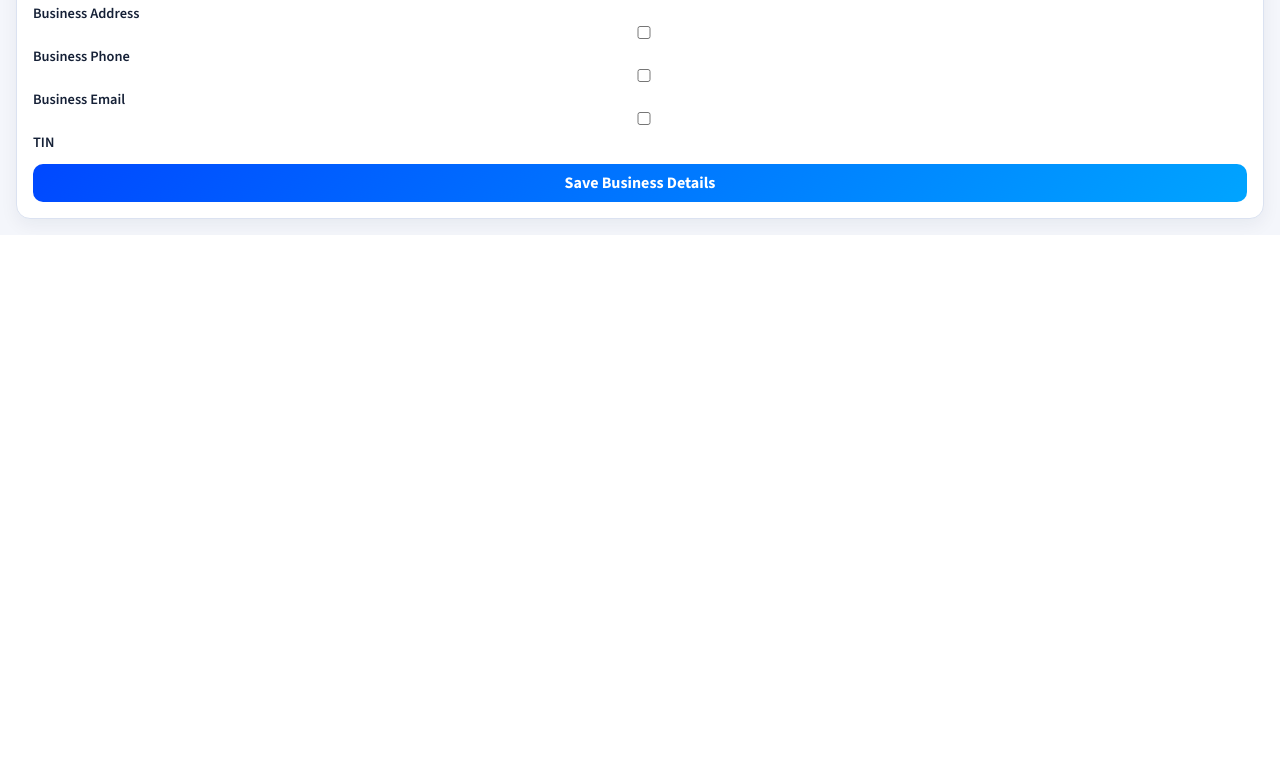
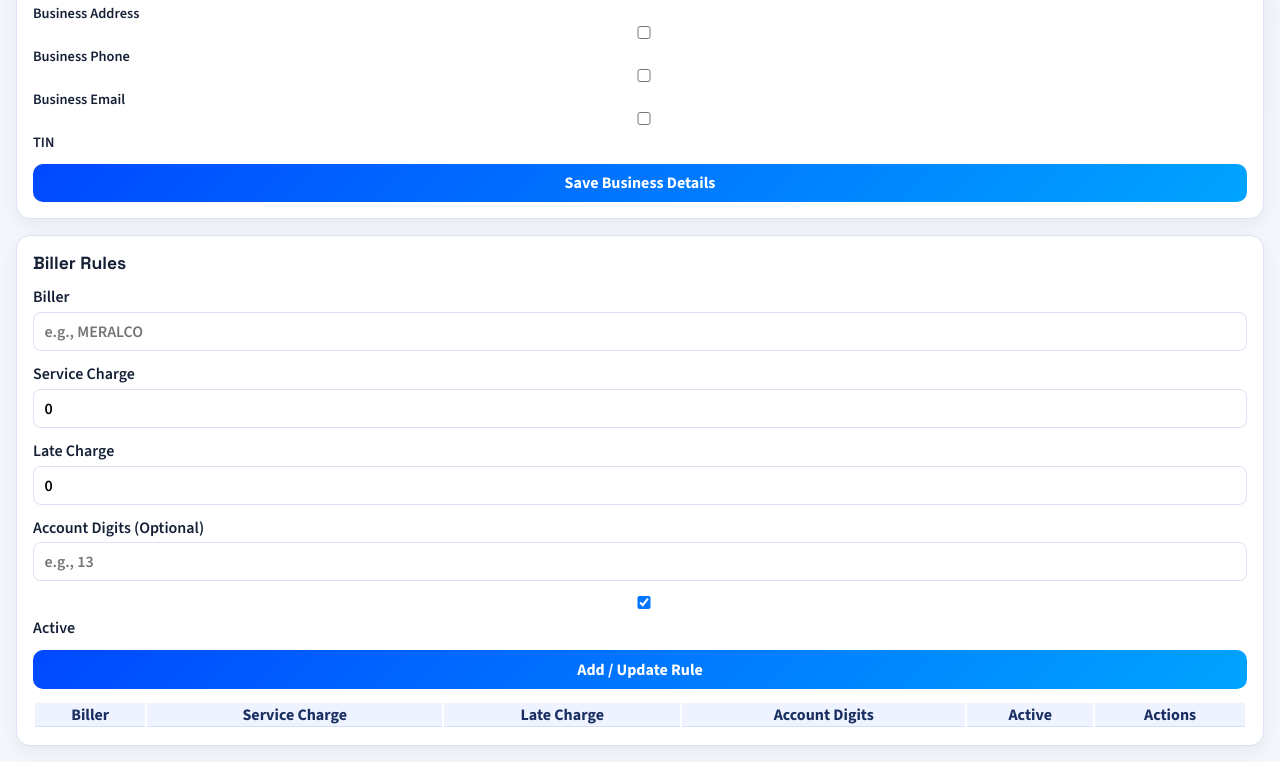
Before and after one commit to gkate78/bps, a FastAPI app: template app/templates/admin_settings.html in a window 1280 px wide. Shown: the part 787-1549 px from the top of the page. Before the commit the page ends 1022 px from the top, so only its background shows below. Run offline with FastAPI, Linux system fonts and the light colour scheme; the template is opened without the code that fills it, so the values that code supplies are empty; some libraries are stand-ins or nearby versions.

Commit message:
feat: enforce biller validation and move charge rules to DB

```diff
--- a/app/models/__init__.py
+++ b/app/models/__init__.py
@@ -1,6 +1,7 @@
 from app.models.auth_event_log import AuthEventLog
+from app.models.biller_rule import BillerRule
 from app.models.bill_record import BillRecord
 from app.models.business_profile import BusinessProfile
 from app.models.user_account import UserAccount
 
-__all__ = ["AuthEventLog", "BillRecord", "BusinessProfile", "UserAccount"]
+__all__ = ["AuthEventLog", "BillerRule", "BillRecord", "BusinessProfile", "UserAccount"]
--- a/app/routes/bill_routes.py
+++ b/app/routes/bill_routes.py
@@ -18,6 +18,7 @@ from app.auth import (
     validate_pin_policy,
 )
 from app.controllers.bill_controller import (
+    get_biller_account_digits,
     create_record,
     datatable_query,
     delete_record,
@@ -26,11 +27,12 @@ from app.controllers.bill_controller import (
     get_biller_late_charges,
     get_distinct_billers,
     get_record,
+    has_active_biller_rule,
     import_csv_records,
     update_record,
 )
 from app.database import get_db
-from app.models import BusinessProfile, UserAccount
+from app.models import BillerRule, BusinessProfile, UserAccount
 
 router = APIRouter(tags=["bills"])
 templates = Jinja2Templates(directory="app/templates")
@@ -105,6 +107,28 @@ async def _get_profile_for_admin(db: AsyncSession, admin_user_id: int) -> Option
     return result.scalar_one_or_none()
 
 
+async def _list_biller_rules(db: AsyncSession) -> list[BillerRule]:
+    result = await db.execute(select(BillerRule).order_by(BillerRule.biller.asc(), BillerRule.id.asc()))
+    return result.scalars().all()
+
+
+async def _required_account_digits_for_biller(db: AsyncSession, biller: str) -> Optional[int]:
+    cleaned_biller = str(biller or "").strip().upper()
+    if not cleaned_biller:
+        return None
+    result = await db.execute(
+        select(BillerRule.account_digits)
+        .where(BillerRule.biller == cleaned_biller)
+        .where(BillerRule.is_active == True)  # noqa: E712
+        .limit(1)
+    )
+    value = result.scalar_one_or_none()
+    if value is None:
+        return None
+    digits = int(value)
+    return digits if digits > 0 else None
+
+
 async def _get_receipt_business_profile(
     db: AsyncSession, current_user: Optional[UserAccount]
 ) -> Optional[BusinessProfile]:
@@ -173,8 +197,9 @@ async def admin_records_page(
         {
             "request": request,
             "billers": billers,
-            "biller_charges": get_biller_charges(),
-            "biller_late_charges": get_biller_late_charges(),
+            "biller_charges": await get_biller_charges(db),
+            "biller_late_charges": await get_biller_late_charges(db),
+            "biller_account_digits": await get_biller_account_digits(db),
             "current_user": current_user,
         },
     )
@@ -187,6 +212,7 @@ async def admin_settings_page(
     current_user: UserAccount = Depends(require_admin),
 ):
     profile = await _get_profile_for_admin(db, current_user.id)
+    biller_rules = await _list_biller_rules(db)
     return templates.TemplateResponse(
         "admin_settings.html",
         {
@@ -199,6 +225,7 @@ async def admin_settings_page(
             "receipt_show_business_phone": bool(profile.receipt_show_business_phone) if profile else True,
             "receipt_show_business_email": bool(profile.receipt_show_business_email) if profile else False,
             "receipt_show_business_tin": bool(profile.receipt_show_business_tin) if profile else False,
+            "biller_rules": biller_rules,
             "error": request.query_params.get("error", "").strip(),
             "success": request.query_params.get("success", "").strip(),
         },
@@ -319,6 +346,62 @@ async def create_encoder_user(
     return RedirectResponse(url="/admin/settings?success=Encoder+saved", status_code=303)
 
 
+@router.post("/admin/settings/biller-rules", include_in_schema=False)
+async def upsert_biller_rule(
+    biller: str = Form(...),
+    service_charge: float = Form(0),
+    late_charge: float = Form(0),
+    account_digits: Optional[int] = Form(None),
+    is_active: Optional[str] = Form(None),
+    db: AsyncSession = Depends(get_db),
+    _: UserAccount = Depends(require_admin),
+):
+    cleaned_biller = biller.strip().upper()
+    if not cleaned_biller:
+        return RedirectResponse(url="/admin/settings?error=Biller+name+is+required", status_code=303)
+    if service_charge < 0 or late_charge < 0:
+        return RedirectResponse(url="/admin/settings?error=Charges+must+not+be+negative", status_code=303)
+    if account_digits is not None and account_digits <= 0:
+        return RedirectResponse(url="/admin/settings?error=Account+digits+must+be+greater+than+zero", status_code=303)
+
+    existing = await db.execute(select(BillerRule).where(BillerRule.biller == cleaned_biller))
+    rule = existing.scalar_one_or_none()
+    if rule is None:
+        rule = BillerRule(
+            biller=cleaned_biller,
+            service_charge=round(float(service_charge), 2),
+            late_charge=round(float(late_charge), 2),
+            account_digits=int(account_digits) if account_digits else None,
+            is_active=is_active is not None,
+        )
+    else:
+        rule.service_charge = round(float(service_charge), 2)
+        rule.late_charge = round(float(late_charge), 2)
+        rule.account_digits = int(account_digits) if account_digits else None
+        rule.is_active = is_active is not None
+        rule.updated_at = datetime.utcnow()
+
+    db.add(rule)
+    await db.commit()
+    return RedirectResponse(url="/admin/settings?success=Biller+rule+saved", status_code=303)
+
+
+@router.post("/admin/settings/biller-rules/{rule_id}/delete", include_in_schema=False)
+async def delete_biller_rule(
+    rule_id: int,
+    db: AsyncSession = Depends(get_db),
+    _: UserAccount = Depends(require_admin),
+):
+    result = await db.execute(select(BillerRule).where(BillerRule.id == rule_id))
+    rule = result.scalar_one_or_none()
+    if rule is None:
+        return RedirectResponse(url="/admin/settings?error=Biller+rule+not+found", status_code=303)
+
+    await db.delete(rule)
+    await db.commit()
+    return RedirectResponse(url="/admin/settings?success=Biller+rule+deleted", status_code=303)
+
+
 @router.post("/admin/settings/encoders/{encoder_id}/remove", include_in_schema=False)
 async def remove_encoder_role(
     encoder_id: int,
@@ -356,8 +439,9 @@ async def entry_form_page(
         {
             "request": request,
             "billers": billers,
-            "biller_charges": get_biller_charges(),
-            "biller_late_charges": get_biller_late_charges(),
+            "biller_charges": await get_biller_charges(db),
+            "biller_late_charges": await get_biller_late_charges(db),
+            "biller_account_digits": await get_biller_account_digits(db),
             "current_user": current_user,
         },
     )
@@ -488,8 +572,11 @@ async def upsert_user(
 
 
 @router.get("/api/records/biller-charges")
-async def list_biller_charges(_: UserAccount = Depends(require_data_entry_access)):
-    return {"biller_charges": get_biller_charges()}
+async def list_biller_charges(
+    db: AsyncSession = Depends(get_db),
+    _: UserAccount = Depends(require_data_entry_access),
+):
+    return {"biller_charges": await get_biller_charges(db)}
 
 
 @router.get("/api/records/by-account/{account}")
@@ -556,6 +643,16 @@ async def create_record_endpoint(
 
     if payload.bill_amt <= 0:
         raise HTTPException(status_code=400, detail="Bill amount is required")
+    if not await has_active_biller_rule(db, payload.biller):
+        raise HTTPException(status_code=400, detail="Biller rule is not configured")
+    required_digits = await _required_account_digits_for_biller(db, payload.biller)
+    if required_digits is not None:
+        account_digits = "".join(ch for ch in str(payload.account or "") if ch.isdigit())
+        if len(account_digits) != required_digits:
+            raise HTTPException(
+                status_code=400,
+                detail=f"Account must be exactly {required_digits} digits for {str(payload.biller).strip().upper()}",
+            )
 
     record = await create_record(db, payload.model_dump())
     return record
@@ -574,6 +671,28 @@ async def update_record_endpoint(
 
     if "due_date" in updates and updates["due_date"] is None:
         raise HTTPException(status_code=400, detail="Due date is required")
+    if "biller" in updates and not await has_active_biller_rule(db, str(updates.get("biller", ""))):
+        raise HTTPException(status_code=400, detail="Biller rule is not configured")
+    if "account" in updates or "biller" in updates:
+        biller_for_validation = str(updates.get("biller", "")).strip()
+        if not biller_for_validation:
+            current = await get_record(db, record_id)
+            biller_for_validation = current.biller
+        required_digits = await _required_account_digits_for_biller(db, biller_for_validation)
+        if required_digits is not None:
+            account_value = str(updates.get("account", "")).strip()
+            if not account_value:
+                current = await get_record(db, record_id)
+                account_value = current.account
+            account_digits = "".join(ch for ch in account_value if ch.isdigit())
+            if len(account_digits) != required_digits:
+                raise HTTPException(
+                    status_code=400,
+                    detail=(
+                        f"Account must be exactly {required_digits} digits for "
+                        f"{str(biller_for_validation).strip().upper()}"
+                    ),
+                )
 
     record = await update_record(db, record_id, updates)
     return record
--- a/app/templates/admin_settings.html
+++ b/app/templates/admin_settings.html
@@ -58,4 +58,58 @@
         <button type="submit" class="btn btn-primary">Save Business Details</button>
     </form>
 </section>
+
+<section class="panel">
+    <div class="panel-head">
+        <h2>Biller Rules</h2>
+    </div>
+    <form method="post" action="/admin/settings/biller-rules" class="auth-form">
+        <label>Biller
+            <input type="text" name="biller" required maxlength="120" placeholder="e.g., MERALCO">
+        </label>
+        <label>Service Charge
+            <input type="number" name="service_charge" min="0" step="0.01" value="0">
+        </label>
+        <label>Late Charge
+            <input type="number" name="late_charge" min="0" step="0.01" value="0">
+        </label>
+        <label>Account Digits (Optional)
+            <input type="number" name="account_digits" min="1" step="1" placeholder="e.g., 13">
+        </label>
+        <label>
+            <input type="checkbox" name="is_active" checked>
+            Active
+        </label>
+        <button type="submit" class="btn btn-primary">Add / Update Rule</button>
+    </form>
+
+    <table class="display users-grid" style="width:100%; margin-top:0.75rem;">
+        <thead>
+            <tr>
+                <th>Biller</th>
+                <th>Service Charge</th>
+                <th>Late Charge</th>
+                <th>Account Digits</th>
+                <th>Active</th>
+                <th>Actions</th>
+            </tr>
+        </thead>
+        <tbody>
+            {% for rule in biller_rules %}
+            <tr>
+                <td>{{ rule.biller }}</td>
+                <td>{{ "{:,.2f}".format(rule.service_charge) }}</td>
+                <td>{{ "{:,.2f}".format(rule.late_charge) }}</td>
+                <td>{{ rule.account_digits if rule.account_digits else "-" }}</td>
+                <td>{{ "YES" if rule.is_active else "NO" }}</td>
+                <td>
+                    <form method="post" action="/admin/settings/biller-rules/{{ rule.id }}/delete" class="inline-action">
+                        <button type="submit" class="btn btn-danger">Delete</button>
+                    </form>
+                </td>
+            </tr>
+            {% endfor %}
+        </tbody>
+    </table>
+</section>
 {% endblock %}
--- a/app/templates/entry_form.html
+++ b/app/templates/entry_form.html
@@ -76,6 +76,7 @@
 <script>
 window.BILLER_CHARGES = {{ biller_charges | tojson }};
 window.BILLER_LATE_CHARGES = {{ biller_late_charges | tojson }};
+window.BILLER_ACCOUNT_DIGITS = {{ biller_account_digits | tojson }};
 </script>
 <script src="/static/js/entry_form.js"></script>
 {% endblock %}
--- a/app/templates/records.html
+++ b/app/templates/records.html
@@ -190,6 +190,7 @@
 {% block scripts %}
 <script>
 window.BILLER_CHARGES = {{ biller_charges | tojson }};
+window.BILLER_ACCOUNT_DIGITS = {{ biller_account_digits | tojson }};
 </script>
 <script src="/static/js/records.js"></script>
 {% endblock %}
```
Also changed, not shown: app/controllers/bill_controller.py (+82 -40 lines), app/database.py (+54 -1 lines), app/models/biller_rule.py (added, +17 -0 lines), app/static/js/entry_form.js (+13 -0 lines), app/static/js/records.js (+17 -0 lines), docs/BACKLOG.md (+2 -1 lines), docs/DECISIONS.md (+8 -0 lines), README.md.
